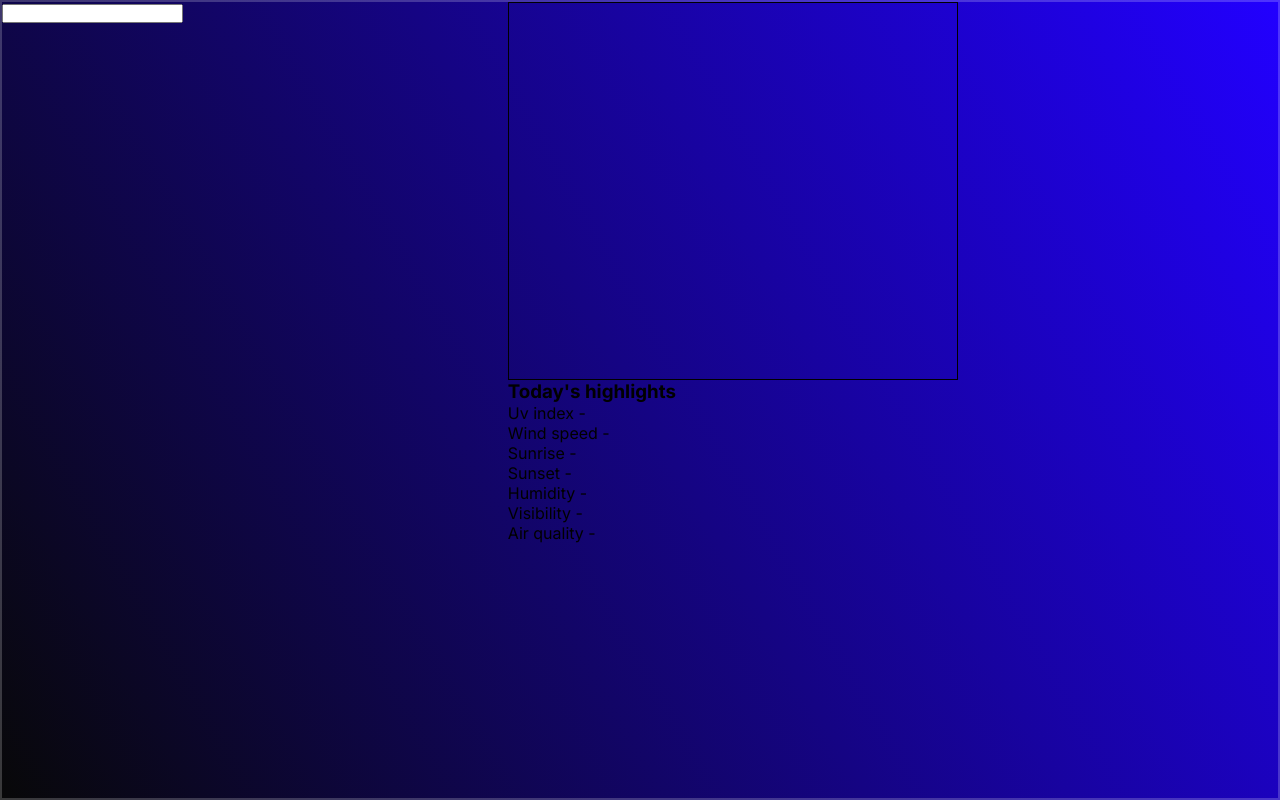
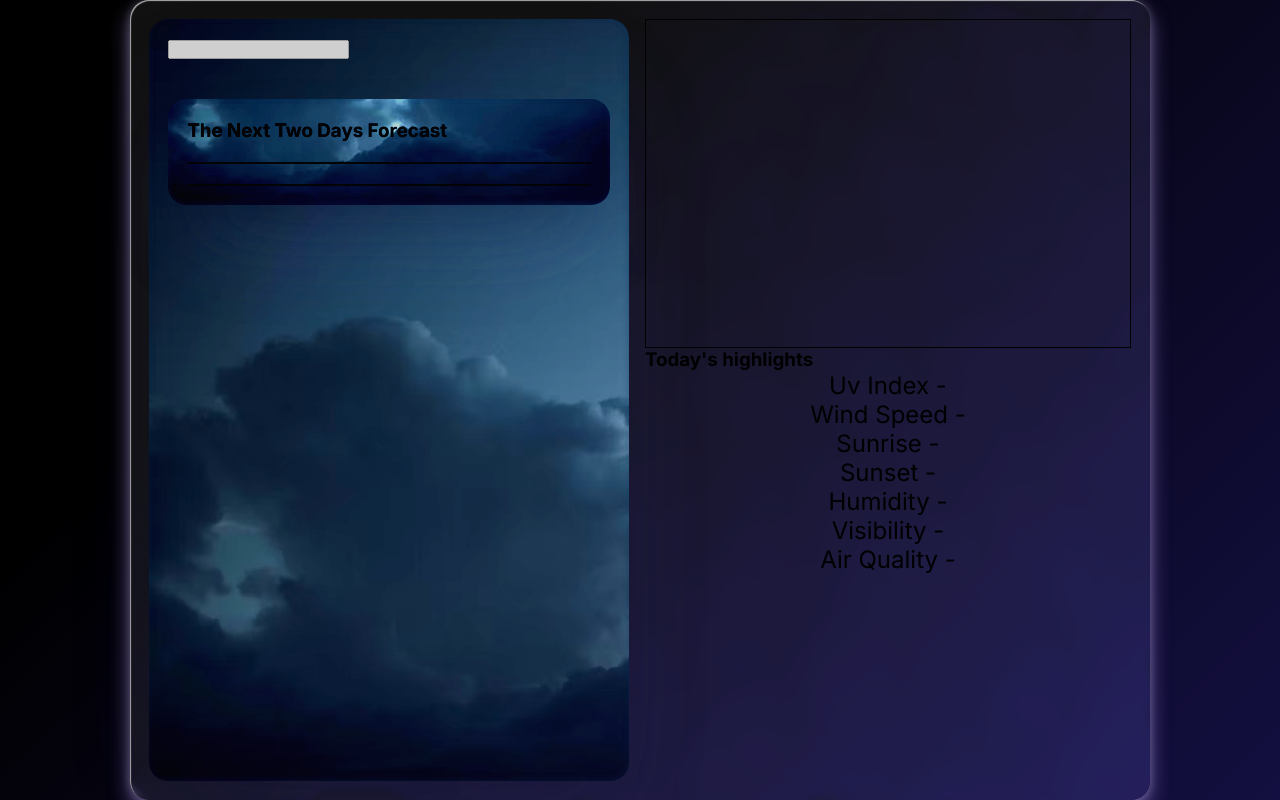
Before and after one commit to Shteinaseev/weather-app, a website: page src/index.html in a window 1280 px wide. Drawn offline with Linux system fonts and the light colour scheme.

Commit message:
redisign commit

```diff
--- a/src/index.html
+++ b/src/index.html
@@ -10,16 +10,38 @@
 </head>
 
 <body>
+    <svg style="display: none">
+        <filter id="glass-distortion">
+            <feTurbulence type="turbulence" baseFrequency="0.008" numOctaves="2" result="noise" />
+            <feDisplacementMap in="SourceGraphic" in2="noise" scale="77" />
+        </filter>
+    </svg>
     <main data-js class="content">
-        <aside data-js-aside class="aside">
+        <div class="glass-filter"></div>
+        <div class="glass-overlay"></div>
+        <div class="glass-specular"></div>
+        <aside data-js-aside class="aside item">
             <input name="search" data-js-search type="text" class="search">
             <img src="" alt="">
+            <h2 class="location"></h2>
             <p data-js-temp class="temperature"></p>
             <p data-js-date-time class="date-time"></p>
+            <aside class="forecast">
+                <h3>The Next Two Days Forecast</h3>
+                <div class="day">
+                    <img class="weather-icon" src="" alt="">
+                    <p class="date"></p>
+                    <p class="weather"></p>
+                </div>
+                <div class="day">
+                    <img class="weather-icon" src="" alt="">
+                    <p  class="date"></p>
+                    <p class="weather"></p>
+                </div>
             </aside>
-        <section class="weather">
-            <h3 class="prognose">
-                </h2>
+        </aside>
+        <section class="weather item">
+            <h3 class="prognose"></h3>
             <article class="card">
                 <p class="time"></p>
                 <img src="" alt="" class="card-logo">
@@ -51,7 +73,7 @@
                 <p class="temp"></p>
             </article>
         </section>
-        <section class="highlights">
+        <section class="highlights item">
             <h3>Today's highlights</h3>
             <article class="forecast-card">
                 <p class="UV-index">
--- a/styles/style.css
+++ b/styles/style.css
@@ -6,40 +6,102 @@
     box-sizing: border-box;
 }
 
+.glass-filter,
+.glass-overlay,
+.glass-specular {
+    position: absolute;
+    inset: 0;
+    border-radius: inherit;
+}
+
+.glass-filter {
+    z-index: 1;
+    backdrop-filter: blur(4px);
+    filter: url(#glass-distortion) saturate(120%) brightness(1.25);
+}
+
+.glass-overlay {
+    z-index: 2;
+    background: #ffffff11;
+}
+
+.glass-specular {
+    z-index: 3;
+    box-shadow: inset 1px 1px 1px #ffffffaa;
+}
+
 body {
     font-family: 'Inter', sans-serif;
-    /* display: grid;
-    place-content: center; */
+    display: grid;
+    place-content: center;
     height: 100vh;
     overflow: hidden;
-    background-image: linear-gradient(60deg, #080808, #2200ff);
+    /* background-image: linear-gradient(60deg, #080808, #2200ff); */
+    background-color: #130f40;
+    background-image: linear-gradient(315deg, #130f40 0%, #000000 74%);
+}
+
 
 .content {
     position: relative;
-        z-index: 1;
-        width: 100vw;
-        height: 100vh;
+    width: min(79.714vw, 105rem);
+    height: min(100vh, 1024px);
+    border-radius: 1.2rem;
+    box-shadow: 0 0 10px rgba(255, 255, 255, 0.2), 0 10px 20px rgba(187, 155, 255, 0.5);
     display: grid;
     grid-template-areas:
         "aside weather"
         "aside highlights";
-        border: 2px solid #ffffff33;
+    grid-template-columns: 30rem 1fr;
+    column-gap: 1rem;
+    padding: 1.2rem;
+
+    aside {
+        grid-area: aside;
+        background-image: url(../images/night/cloudy.avif);
+        background-size: cover;
+        background-repeat: no-repeat;
+        background-position: left bottom;
+        opacity: 0.8;
+        filter: brightness(1.5) contrast(120%);
+        border-radius: inherit;
+        padding: inherit;
+        box-shadow: rgba(50, 50, 93, 0.25) 0px 50px 100px -20px, rgba(0, 0, 0, 0.3) 0px 30px 60px -30px, rgba(10, 37, 64, 0.35) 0px -2px 6px 0px inset;
+    }
 
     .weather {
-            width: 450px;
         border: 1px solid #000;
         grid-area: weather;
     }
 
-        aside {
-            grid-area: aside;
-        }
 
     .highlights {
         grid-area: highlights;
     }
 
+    p {
+        font-size: 1.5rem;
+        text-transform: capitalize;
+        text-align: center;
+    }
 
+    .item {
+        position: relative;
+        z-index: 4;
+    }
+
+    .temperature {
+        margin-top: 0.5em;
+        font-size: 5rem;
+    }
+
+    .feels-like {
+        margin-bottom: 2em;
+    }
+
+    .description {
+        font-size: 3rem;
+        margin-bottom: 1em;
     }
 
 }
```
Also changed, not shown: icons/cloud.png (added), images/day/cloudy.avif (renamed from images/cloudy-day.avif), images/day/rainy.avif (renamed from images/rainy-day.avif), images/day/snowy.avif (renamed from images/snowy-day.avif), images/day/sunny.avif (renamed from images/sunny.avif), images/night/clear.avif (renamed from images/clear-night.avif), images/night/cloudy.avif (renamed from images/cloudy-night.avif), images/night/rainy.avif (renamed from images/rainy-night.avif), images/night/snowy.avif (renamed from images/snowy-night.avif). Lines whose indentation alone changed are shown as unchanged.
